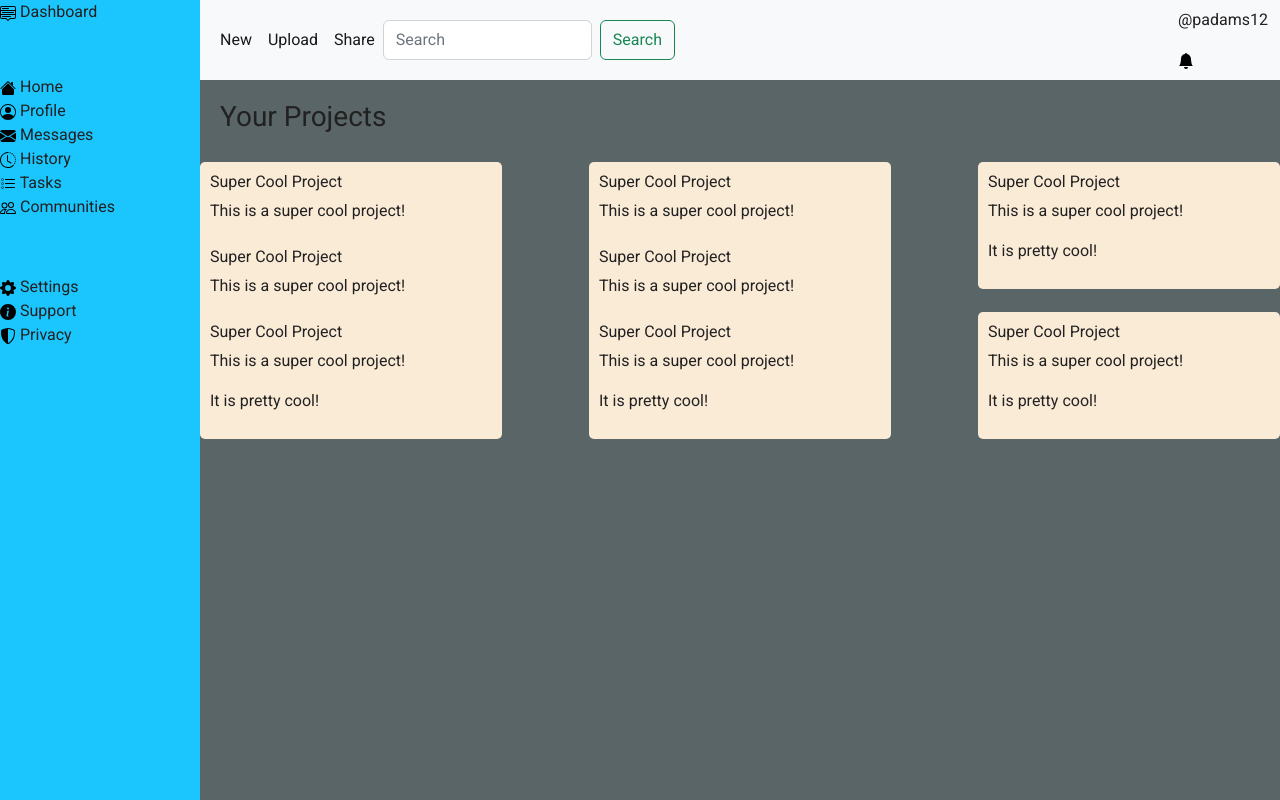
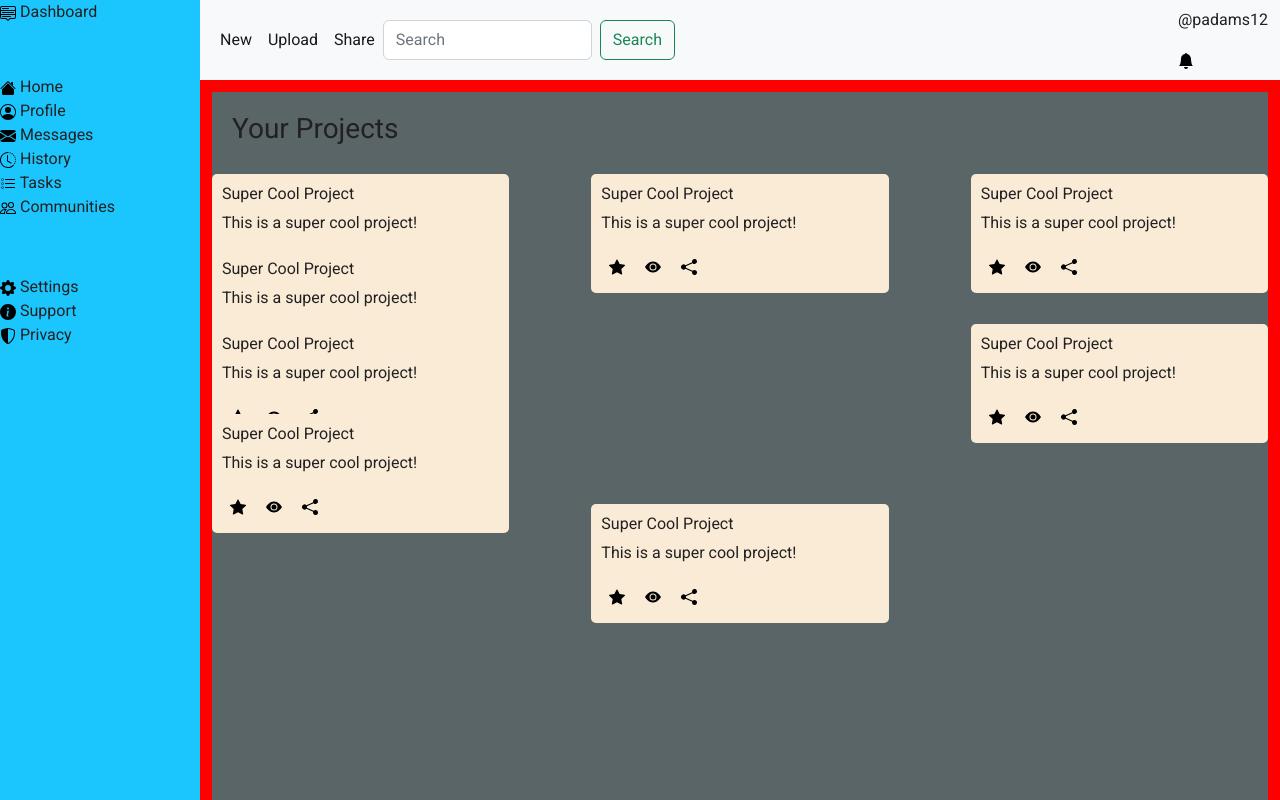
Before and after one commit to padams12/Admin-Dashboard, a plain HTML site: page index.html in a window 1280 px wide. Shown: the top 800 px of the page. Drawn offline with nearby package versions, Linux system fonts and the light colour scheme.

Commit message:
Add icons to user posts.

```diff
--- a/css/main.css
+++ b/css/main.css
@@ -59,8 +59,54 @@ h3 {
     background-color: rgb(90, 101, 104);
 }
 
-.post2,
-.post4,
+.post1 {
+
+    height: 90px;
+    width: auto;
+    grid-column-start: 1;
+    grid-column-end: 4;
+    grid-row-start: 1;
+    grid-row-end: 2;
+}
+
+.post2 {
+
+    height: 90px;
+    width: auto;
+    grid-column-start: 5;
+    grid-column-end: 6;
+}
+
+
+.post3 {
+
+    height: 90px;
+    width: auto;
+    grid-column-start: 1;
+    grid-column-end: 4;
+
+}
+
+.post4 {
+
+    height: 90px;
+    width: auto;
+    grid-column-start: 1;
+    grid-column-end: 4;
+}
+
+.post5 {
+
+    height: 90px;
+    width: auto;
+    grid-column-start: 1;
+    grid-column-end: 4;
+    grid-row-start: 6;
+    grid-row-end: 6;
+
+}
+
+
 .post6
  {
 
@@ -68,17 +114,8 @@ h3 {
     width: auto;
     grid-column-start: 5;
     grid-column-end: 5;
-}
-
-.post1,
-.post3,
-.post5 {
-
-    height: 90px;
-    width: auto;
-    grid-column-start: 1;
-    grid-column-end: 4;
-
+    grid-row-start: 12;
+    grid-row-end: 12;
 }
 
 .post7 {
@@ -120,3 +157,17 @@ h3 {
     border-radius: 5px;
 
 }
+
+.userContent {
+
+    border: 12px solid red;
+    height: 925px;
+}
+
+.starIcon,
+.eyeIcon,
+.shareIcon {
+
+    padding: 8px;
+
+}
--- a/index.html
+++ b/index.html
@@ -120,7 +120,10 @@
 
                             <h6>Super Cool Project</h6>
                             <p>This is a super cool project!</p>
-                            <p>It is pretty cool!</p>
+                            <img class="starIcon" src="./img/star-fill.svg" alt="Star Icon">
+                            <img class="eyeIcon" src="./img/eye-fill.svg" alt="Eye Icon">
+                            <img class="shareIcon" src="./img/share-fill.svg" alt="Share Icon">
+
 
                         </div>
                     </div>
@@ -131,7 +134,9 @@
 
                             <h6>Super Cool Project</h6>
                             <p>This is a super cool project!</p>
-                            <p>It is pretty cool!</p>
+                            <img class="starIcon" src="./img/star-fill.svg" alt="Star Icon">
+                            <img class="eyeIcon" src="./img/eye-fill.svg" alt="Eye Icon">
+                            <img class="shareIcon" src="./img/share-fill.svg" alt="Share Icon">
 
                         </div>
 
@@ -143,7 +148,9 @@
 
                             <h6>Super Cool Project</h6>
                             <p>This is a super cool project!</p>
-                            <p>It is pretty cool!</p>
+                            <img class="starIcon" src="./img/star-fill.svg" alt="Star Icon">
+                            <img class="eyeIcon" src="./img/eye-fill.svg" alt="Eye Icon">
+                            <img class="shareIcon" src="./img/share-fill.svg" alt="Share Icon">
 
                         </div>
 
@@ -155,7 +162,9 @@
 
                             <h6>Super Cool Project</h6>
                             <p>This is a super cool project!</p>
-                            <p>It is pretty cool!</p>
+                            <img class="starIcon" src="./img/star-fill.svg" alt="Star Icon">
+                            <img class="eyeIcon" src="./img/eye-fill.svg" alt="Eye Icon">
+                            <img class="shareIcon" src="./img/share-fill.svg" alt="Share Icon">
 
                         </div>
 
@@ -167,7 +176,9 @@
 
                             <h6>Super Cool Project</h6>
                             <p>This is a super cool project!</p>
-                            <p>It is pretty cool!</p>
+                            <img class="starIcon" src="./img/star-fill.svg" alt="Star Icon">
+                            <img class="eyeIcon" src="./img/eye-fill.svg" alt="Eye Icon">
+                            <img class="shareIcon" src="./img/share-fill.svg" alt="Share Icon">
 
                         </div>
 
@@ -179,7 +190,9 @@
 
                             <h6>Super Cool Project</h6>
                             <p>This is a super cool project!</p>
-                            <p>It is pretty cool!</p>
+                            <img class="starIcon" src="./img/star-fill.svg" alt="Star Icon">
+                            <img class="eyeIcon" src="./img/eye-fill.svg" alt="Eye Icon">
+                            <img class="shareIcon" src="./img/share-fill.svg" alt="Share Icon">
 
                         </div>
 
@@ -191,7 +204,9 @@
 
                             <h6>Super Cool Project</h6>
                             <p>This is a super cool project!</p>
-                            <p>It is pretty cool!</p>
+                            <img class="starIcon" src="./img/star-fill.svg" alt="Star Icon">
+                            <img class="eyeIcon" src="./img/eye-fill.svg" alt="Eye Icon">
+                            <img class="shareIcon" src="./img/share-fill.svg" alt="Share Icon">
 
                         </div>
 
@@ -203,7 +218,9 @@
 
                             <h6>Super Cool Project</h6>
                             <p>This is a super cool project!</p>
-                            <p>It is pretty cool!</p>
+                            <img class="starIcon" src="./img/star-fill.svg" alt="Star Icon">
+                            <img class="eyeIcon" src="./img/eye-fill.svg" alt="Eye Icon">
+                            <img class="shareIcon" src="./img/share-fill.svg" alt="Share Icon">
 
                         </div>
 
```
